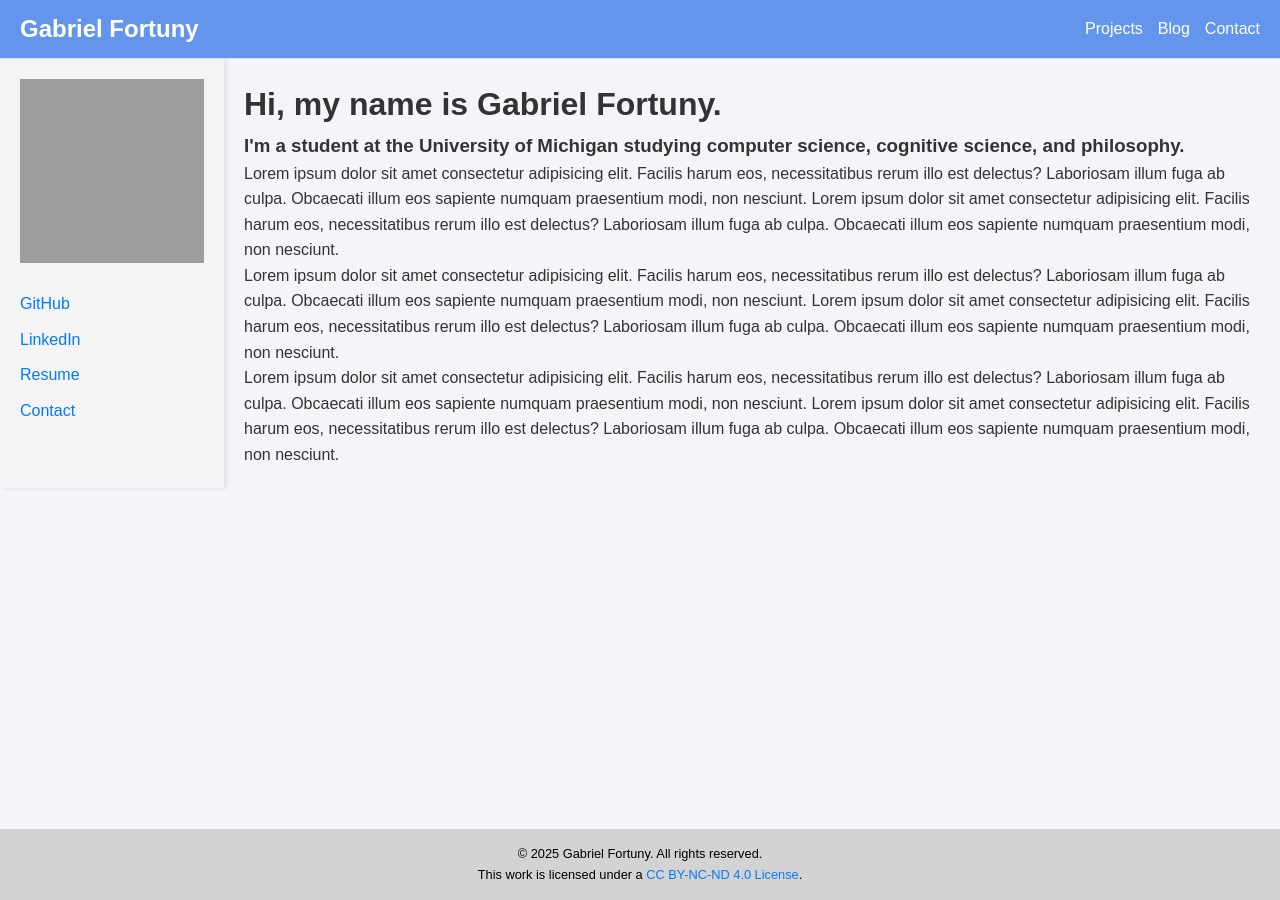
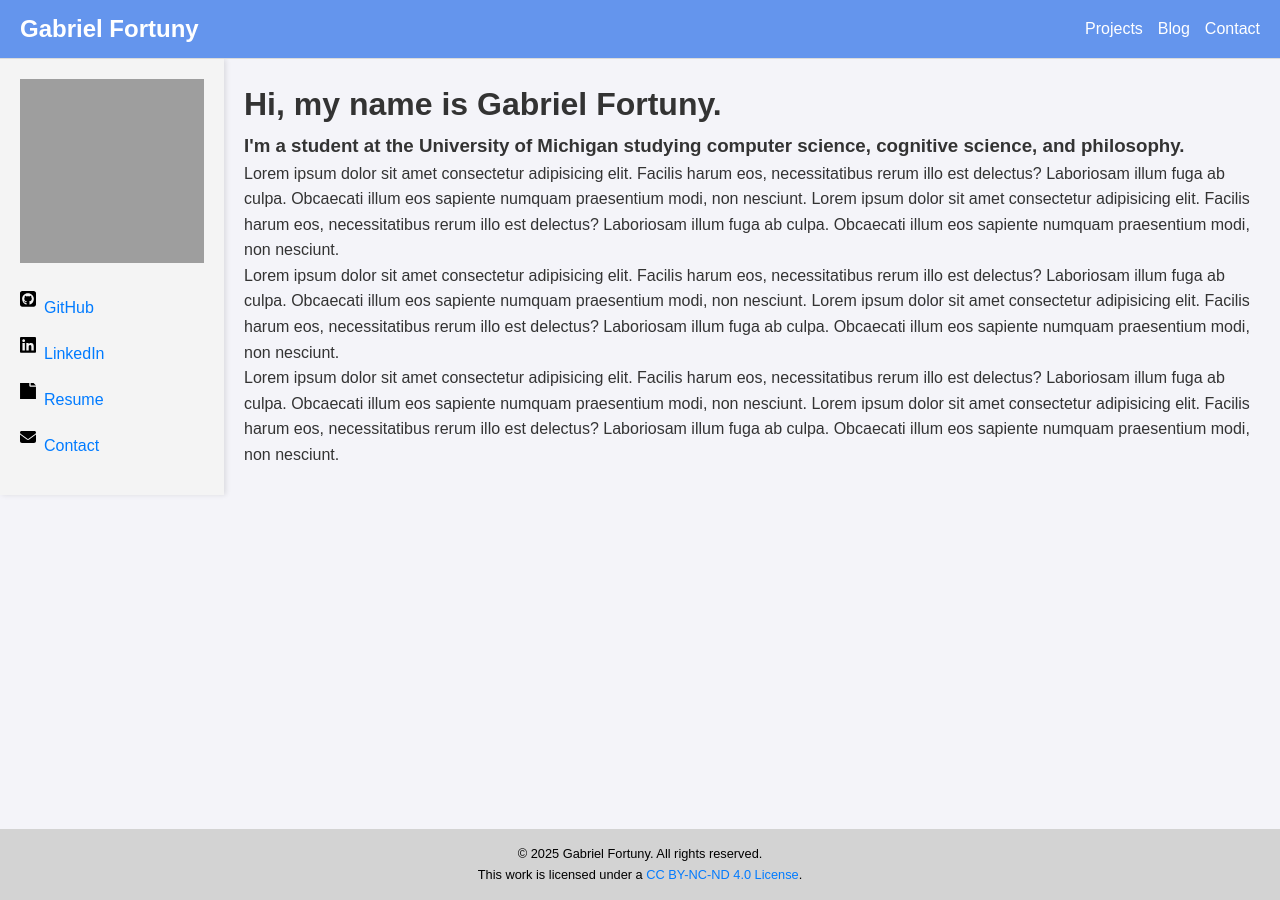
Before and after one commit to gabrielfortuny/gabrielfortuny.com, a Jekyll site: the page built from index.html, in a window 1280 px wide. Built offline with Jekyll 4.4.1, drawn with Linux system fonts in a browser that asks for light colours; grey boxes are pictures that could not be loaded.

Commit message:
icons in sidebar

```diff
--- a/_data/sidebar.yml
+++ b/_data/sidebar.yml
@@ -1,8 +1,12 @@
 - name: GitHub
   url: https://github.com/gabrielfortuny/
+  icon: assets/images/square-github-brands.svg
 - name: LinkedIn
   url: https://linkedin.com/
+  icon: assets/images/linkedin-brands-solid.svg
 - name: Resume
-  url: /assets/files/resume.pdf
+  url: assets/files/resume.pdf
+  icon: assets/images/file-solid.svg
 - name: Contact
   url: /contact/
+  icon: assets/images/envelope-solid.svg
--- a/_includes/sidebar.html
+++ b/_includes/sidebar.html
@@ -3,7 +3,9 @@
   <nav>
     <ul>
       {% for item in site.data.sidebar %}
-      <li><a href="{{ item.url }}" target="_blank">{{ item.name }}</a></li>
+      <li>
+        <a href="{{ item.url }}" target="_blank"><img src="{{ item.icon }}" alt="{{ item.name }} icon" class="icon" />{{ item.name }}</a>
+      </li>
       {% endfor %}
     </ul>
   </nav>
--- a/_sass/main.scss
+++ b/_sass/main.scss
@@ -140,3 +140,10 @@ footer p {
   flex: 1;
   padding: 20px;
 }
+
+.sidebar .icon {
+  width: 16px; /* Adjust the size as needed */
+  height: auto; /* Adjust the size as needed */
+  margin-right: 8px; /* Space between icon and text */
+  vertical-align: middle; /* Align icon with text */
+}
```
Also changed, not shown: assets/images/envelope-solid.svg (added), assets/images/file-solid.svg (added), assets/images/linkedin-brands-solid.svg (added), assets/images/square-github-brands.svg (added).
